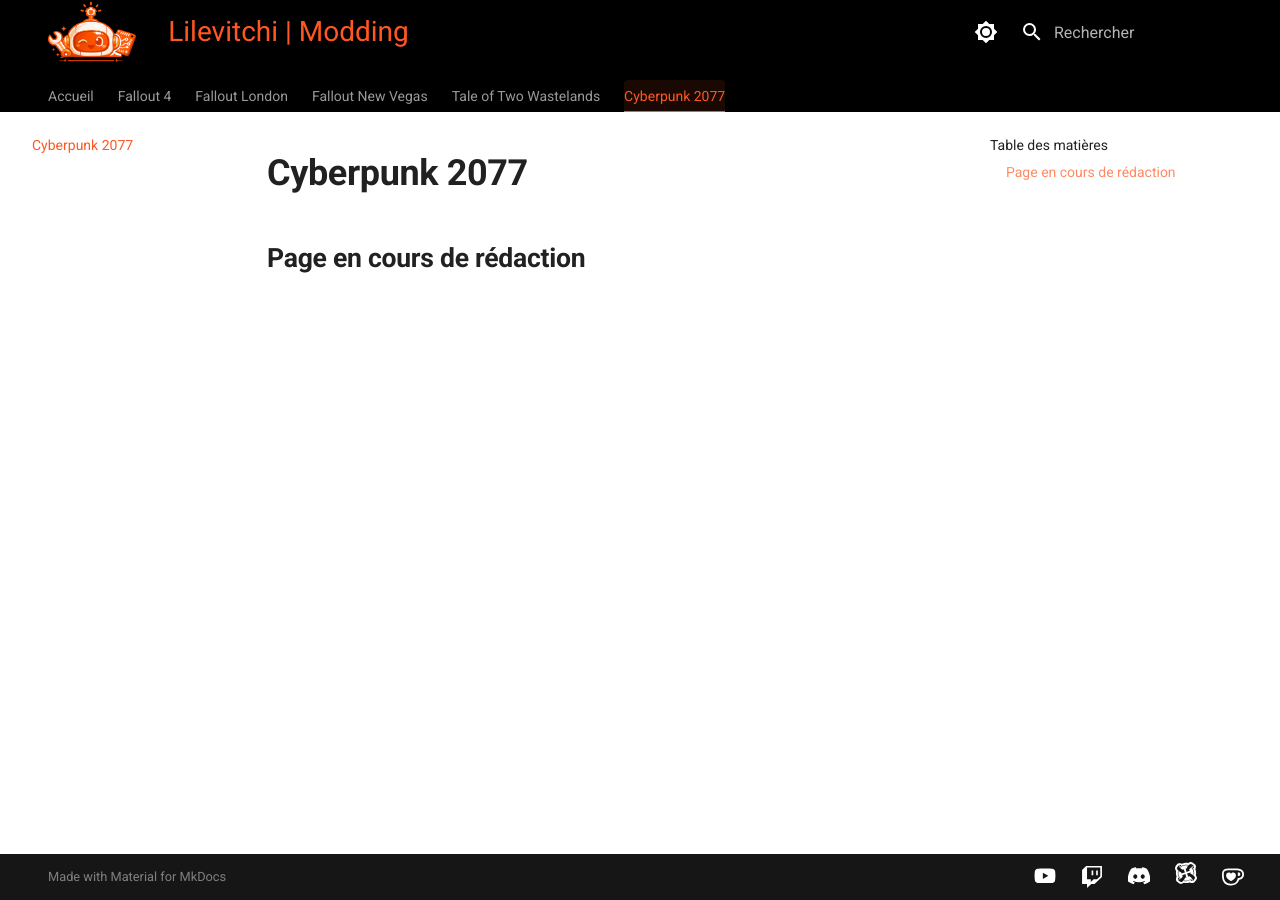
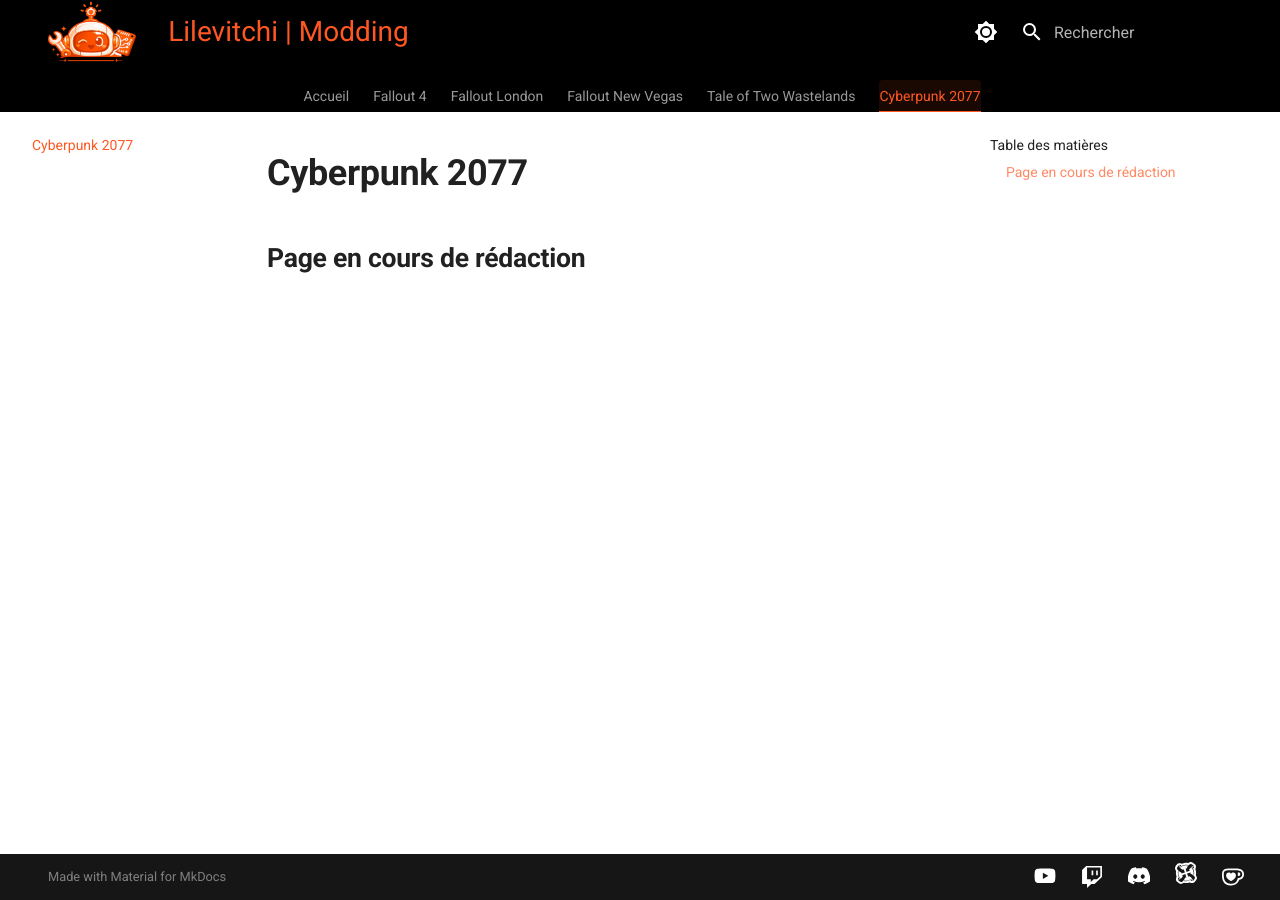
Before and after one commit to Lilevitchi/lilevitchi.github.io, an MkDocs documentation site: the page built from docs/cyberpunk/index.md, in a window 1280 px wide. Built offline with MkDocs 1.6.1 and Material for MkDocs 9.7.7, drawn with Linux system fonts in a browser that asks for light colours.

Commit message:
Update extra.css

```diff
--- a/docs/stylesheets/extra.css
+++ b/docs/stylesheets/extra.css
@@ -9,8 +9,9 @@
 .md-logo img { height: 64px !important; width: auto !important; }
 .md-header__title .md-ellipsis { color: #ff5722 !important; font-weight: bold; font-size: 1.4rem; text-transform: none !important; }
 
-/* --- 2. NAVIGATION (PC) --- */
+/* --- 2. NAVIGATION --- */
 .md-tabs { background-color: #000000 !important; }
+.md-tabs__list { justify-content: center !important; }
 .md-tabs__link { transition: all 0.3s ease; opacity: 0.6; color: #ffffff !important; padding: 7px 0 6px 0 !important; border-bottom: 3px solid transparent !important; display: inline-block; border-radius: 4px 4px 0 0; text-transform: none !important; }
 .md-tabs__link:hover { opacity: 1 !important; background-color: rgba(255, 255, 255, 0.08) !important; color: #ff5722 !important; }
 .md-tabs__item--active .md-tabs__link { color: #ff5722 !important; opacity: 1 !important; background-color: rgba(255, 87, 34, 0.1) !important; border-bottom: 3px solid #ff5722 !important; }
```
